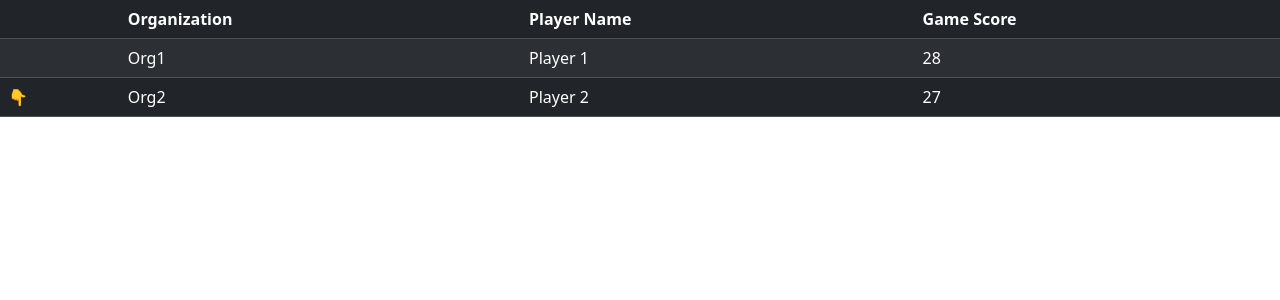
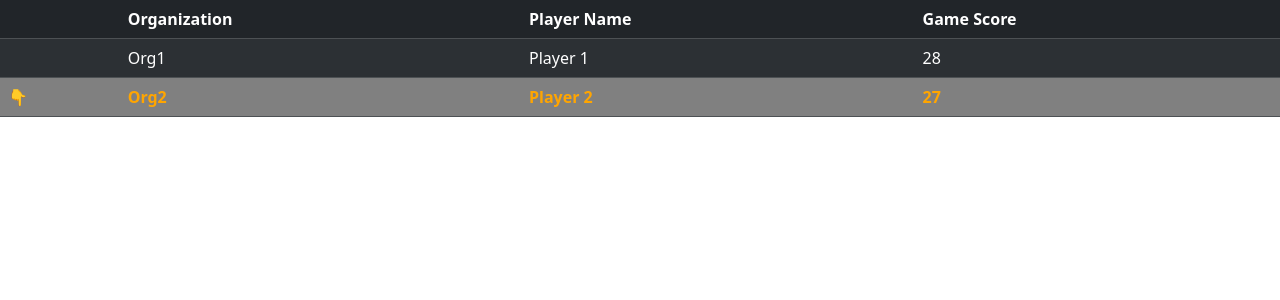
Before and after one commit to roshan2679/demo-nested-table-row-group, a React (Create React App) app: page / in a window 1280 px wide. Shown: the top 300 px of the page. Built offline with nearby package versions, Linux system fonts and the light colour scheme.

Commit message:
2 files modified

```diff
--- a/src/App.js
+++ b/src/App.js
@@ -1,5 +1,6 @@
 import React, { useEffect, useState, useRef } from 'react';
 import 'bootstrap/dist/css/bootstrap.min.css';
+import './style.css';
 
 export default function App() {
   const [groupOpenStatus, setGroupOpenStatus] = useState([]);
@@ -84,13 +85,6 @@ export default function App() {
   const getGroupContent = (groupId) => {
     const groupIds = groupId ? String(groupId).split(',') : [];
     const selectedGroupId = groupIds[groupIds.length - 1] ?? null;
-    // const groupContent = Array.isArray(tableDataRef.current.tableData)
-    //   ? tableDataRef.current.tableData.filter(
-    //       (dataEle) =>
-    //         dataEle.isGroupNode &&
-    //         String(dataEle.groupId).includes(selectedGroupId)
-    //     )
-    //   : [];
     // const isNested = groupIds.length > 1;
     const isNested = false;
     const groupContent = Array.isArray(tableDataRef.current.tableData)
@@ -102,12 +96,15 @@ export default function App() {
               : String(dataEle.groupId).includes(selectedGroupId))
         )
       : [];
-    console.log(`Filtered Group Content ===> `, groupContent);
     return (
       groupContent.length &&
       groupContent.map((contentRow, contentRowIndex) => (
         <React.Fragment key={`${groupId}-row-${contentRowIndex}`}>
-          <tr>
+          <tr
+            className={`table-row ${
+              contentRow.isGroupRoot ? 'group-root' : 'group-node'
+            }`}
+          >
             <td>
               {contentRow.isGroupRoot ? (
                 <span onClick={(e) => openGroupContent(contentRow.groupId)}>
@@ -150,7 +147,11 @@ export default function App() {
           <tbody>
             {tableDataRef.current.groupedData.map((row, rowIndex) => (
               <React.Fragment key={`row-${rowIndex}`}>
-                <tr>
+                <tr
+                  className={`table-row ${
+                    row.isGroupRoot ? 'group-root' : 'group-node'
+                  }`}
+                >
                   <td>
                     {row.isGroupRoot ? (
                       <span onClick={(e) => openGroupContent(row.groupId)}>
--- a/src/style.css
+++ b/src/style.css
@@ -3,3 +3,17 @@ p {
   font-family: -apple-system, BlinkMacSystemFont, 'Segoe UI', Roboto, Oxygen,
     Ubuntu, Cantarell, 'Open Sans', 'Helvetica Neue', sans-serif;
 }
+
+.tbale-responsive .table tr.table-row {
+  font-family: Verdana, Geneva, Tahoma, sans-serif;
+}
+
+.table tr.table-row.group-root > td {
+  background-color: grey;
+  color: orange;
+  font-weight: bold;
+}
+
+.group-root > td > span {
+  cursor: pointer;
+}
```
